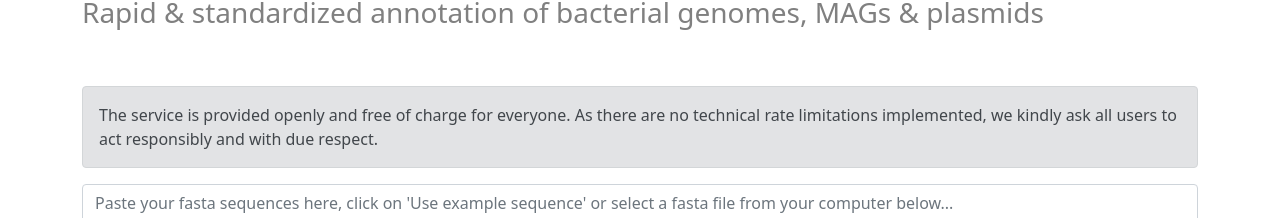
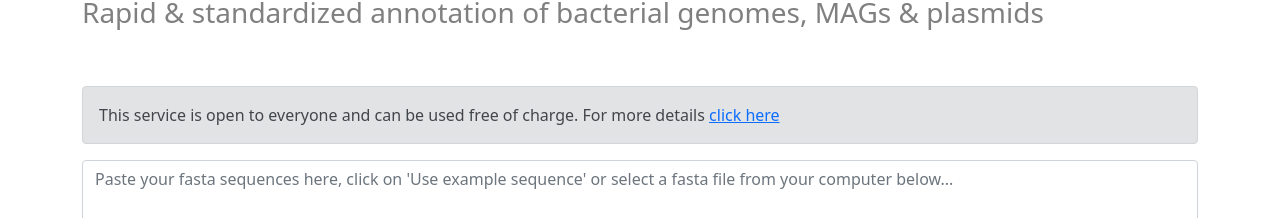
Before and after one commit to ag-computational-bio/bakta-web-ui, a Vue app: page / in a window 1280 px wide. Shown: the part 116-334 px from the top of the page. Built offline with nearby package versions, Linux system fonts and the light colour scheme; no server answers.

Commit message:
Shorten service disclaimer

```diff
--- a/src/pages/submit-job/components/SubmitForm.vue
+++ b/src/pages/submit-job/components/SubmitForm.vue
@@ -1,7 +1,7 @@
 <template>
   <div class="alert alert-secondary">
-    The service is provided openly and free of charge for everyone. As there are no technical rate
-    limitations implemented, we kindly ask all users to act responsibly and with due respect.
+    This service is open to everyone and can be used free of charge. For more details
+    <RouterLink to="/about">click here</RouterLink>
   </div>
   <div class="mb-3">
     <FastaSequenceInput
```
